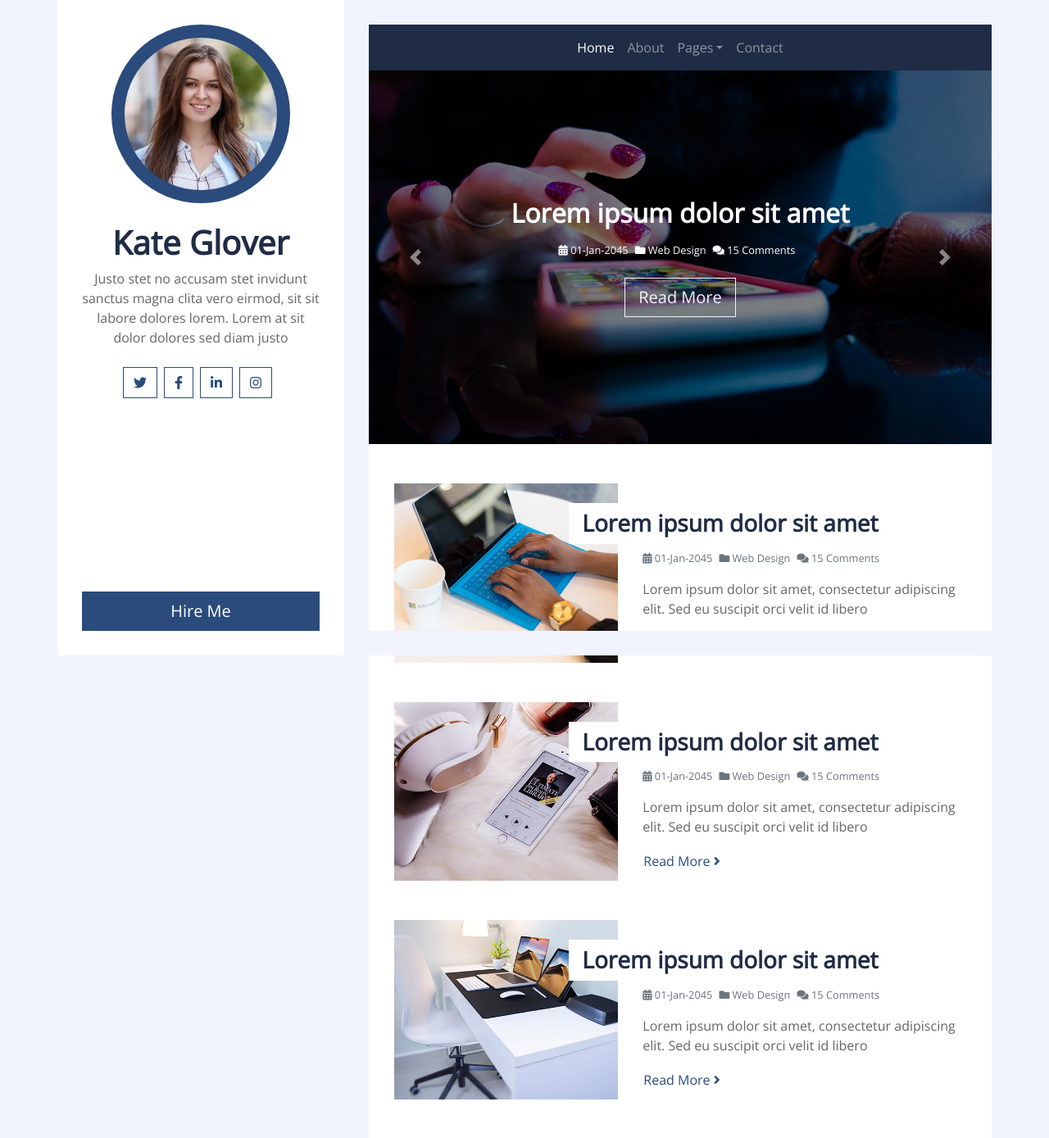
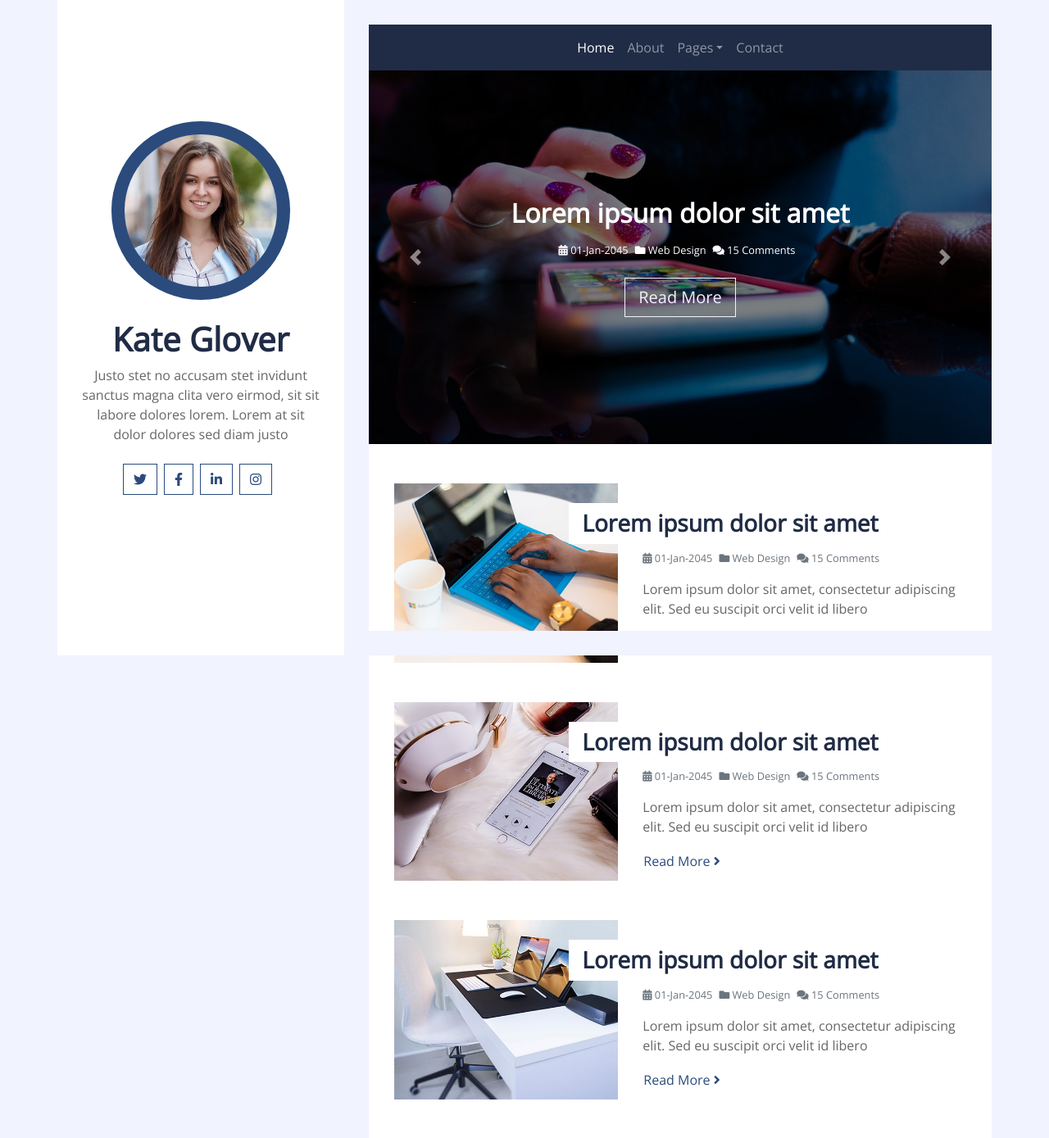
Before and after one commit to santosgv/recommendation_anime, a Django app: page / in a window 1280 px wide. Shown: the top 1389 px of the page at 82% size. Run offline with Django 4.2, Linux system fonts and the light colour scheme; some libraries are stand-ins or nearby versions.

Commit message:
removendo botao de hide-me

```diff
--- a/backend/templates/index.html
+++ b/backend/templates/index.html
@@ -21,7 +21,6 @@
                         <a class="btn btn-outline-primary mr-2" href="#"><i class="fab fa-linkedin-in"></i></a>
                         <a class="btn btn-outline-primary mr-2" href="#"><i class="fab fa-instagram"></i></a>
                     </div>
-                    <a href="" class="btn btn-lg btn-block btn-primary mt-auto">Hire Me</a>
                 </div>
                 <div class="sidebar-icon d-flex flex-column h-100 justify-content-center text-right">
                     <i class="fas fa-2x fa-angle-double-right text-primary"></i>
```
